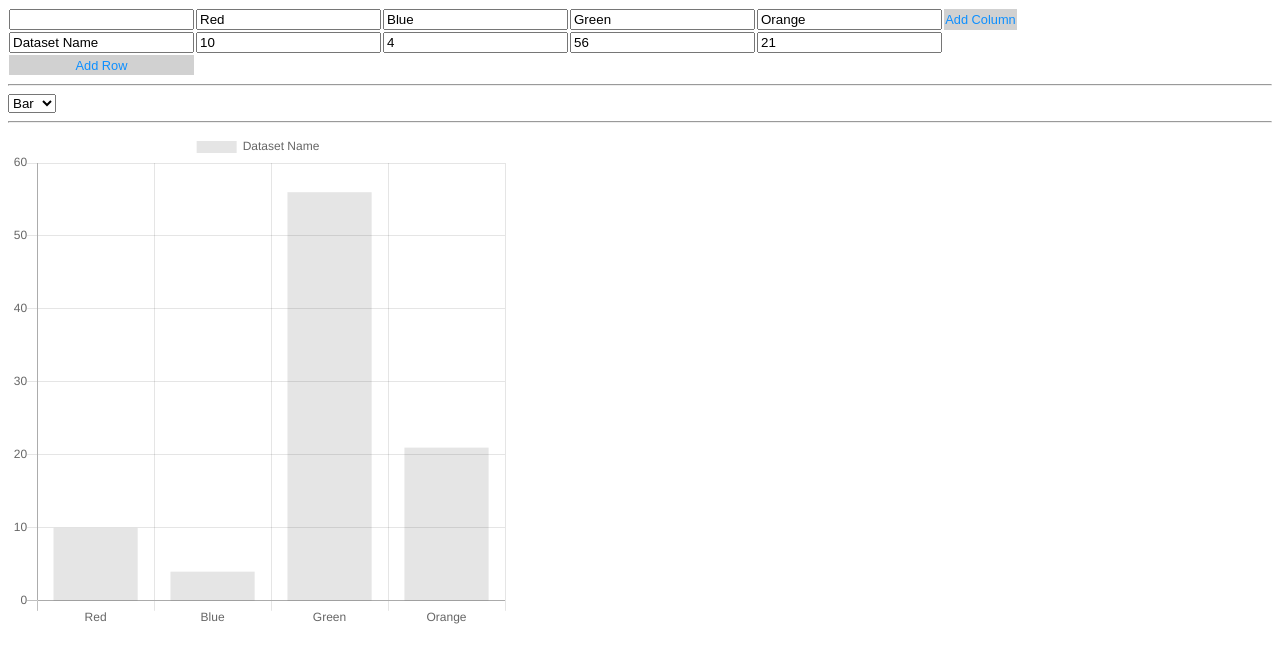
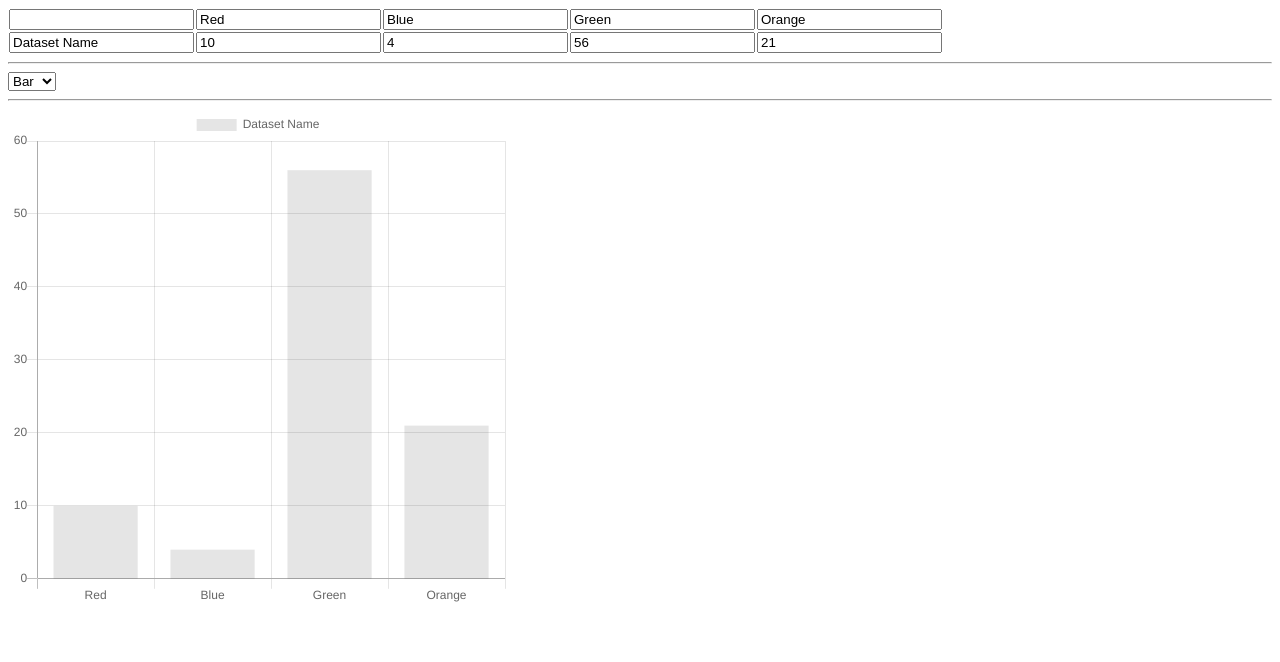
Before and after one commit to Johnathan/chart-builder, a Vue app: page / in a window 1280 px wide. Shown: the top 662 px of the page. Built offline with nearby package versions, Linux system fonts and the light colour scheme.

Commit message:
Removed the inline add row/column buttons because this can be handled from the context menu

```diff
--- a/src/components/DataTable.vue
+++ b/src/components/DataTable.vue
@@ -38,10 +38,6 @@
                             :ref="`cell-${rowIndex},${cellIndex}`"
                     >
                 </td>
-                <td @click="addColumn()" v-if="rowIndex === 0"><span class="add-cell add-column">Add Column</span></td>
-            </tr>
-            <tr>
-                <td @click="addRow()"><span class="add-cell add-row">Add Row</span></td>
             </tr>
         </table>
     </div>
```
